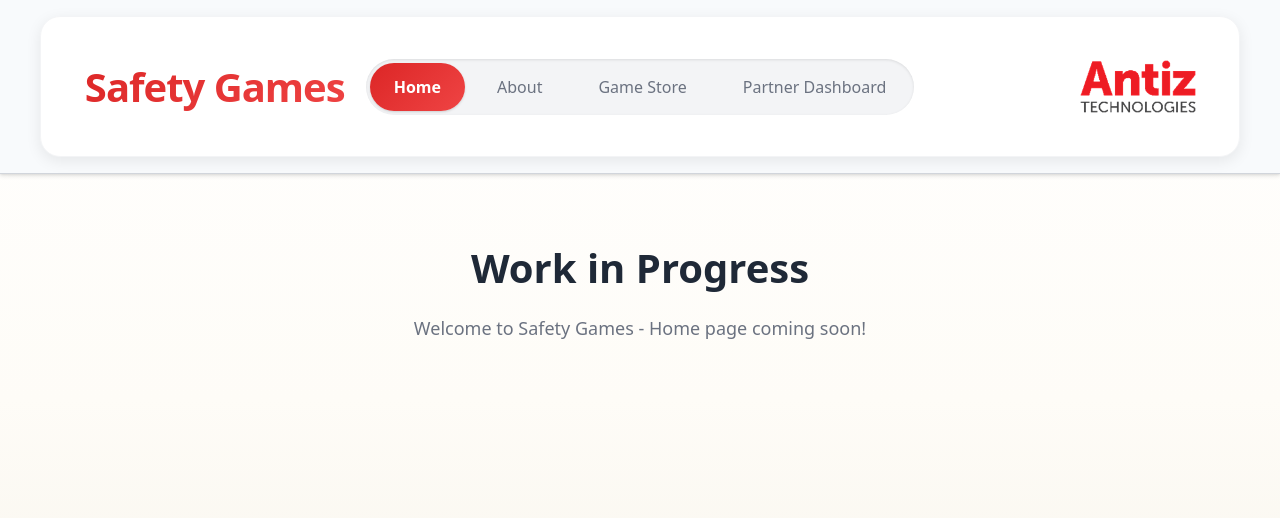
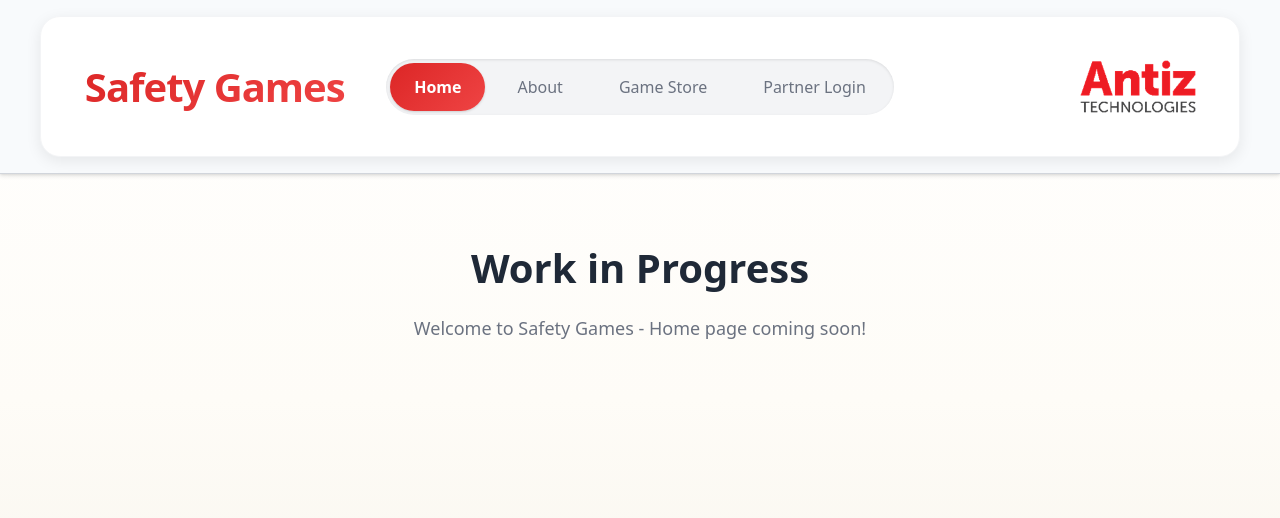
Before and after one commit to Prabhushapure/safety-saas-enterprise, a React (Vite) app: page /home in a window 1280 px wide. Shown: the top 518 px of the page. Built offline with nearby package versions, Linux system fonts and the light colour scheme.

Commit message:
Dynamically change nav label based on login status

```diff
--- a/src/components/Navigation.jsx
+++ b/src/components/Navigation.jsx
@@ -3,11 +3,15 @@ import { NavLink } from 'react-router-dom';
 import './Navigation.css';
 
 const Navigation = () => {
+  const isPartnerLoggedIn = !!localStorage.getItem('partnerUser');
   const navItems = [
     { path: '/home', label: 'Home' },
     { path: '/about', label: 'About' },
     { path: '/store', label: 'Game Store' },
-    { path: '/partner/home', label: 'Partner Dashboard' }
+    {
+      path: isPartnerLoggedIn ? '/partner/home' : '/partner/login',
+      label: isPartnerLoggedIn ? 'Partner Dashboard' : 'Partner Login'
+    }
   ];
 
   return (
```
